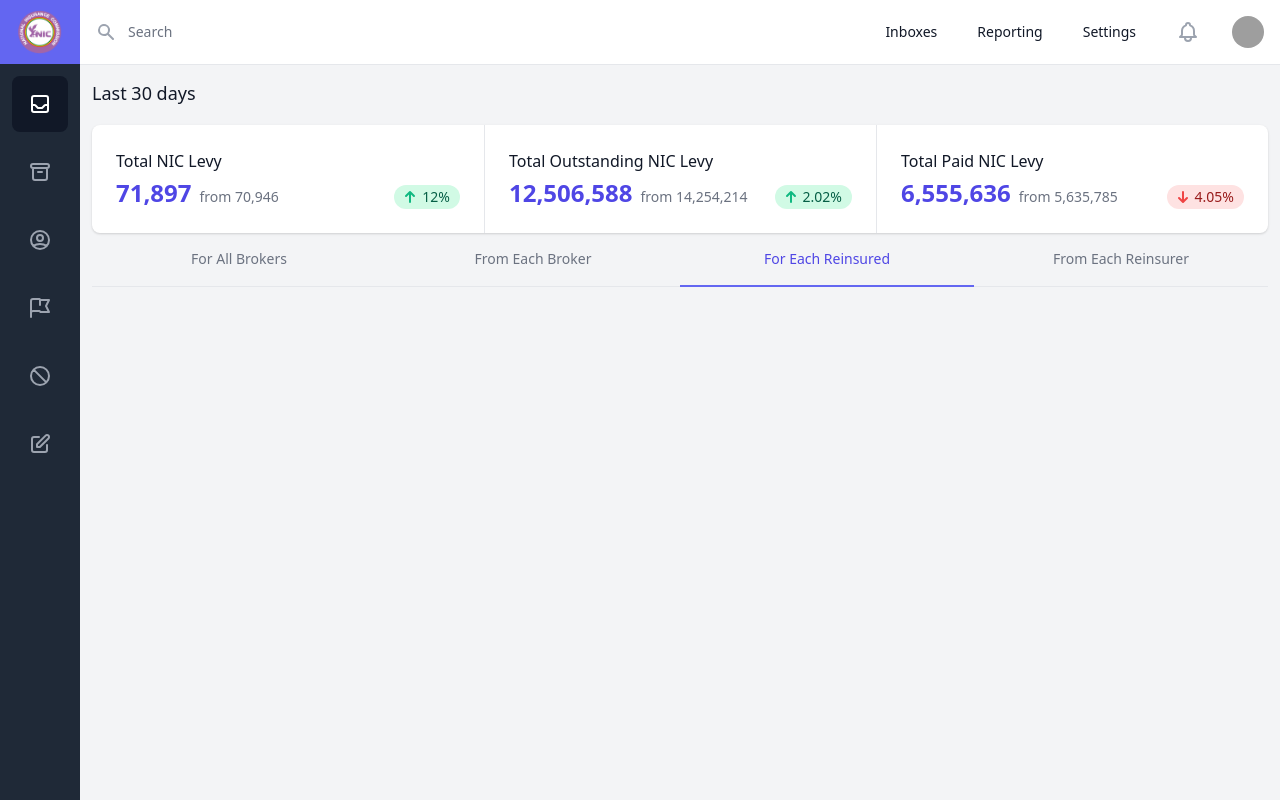
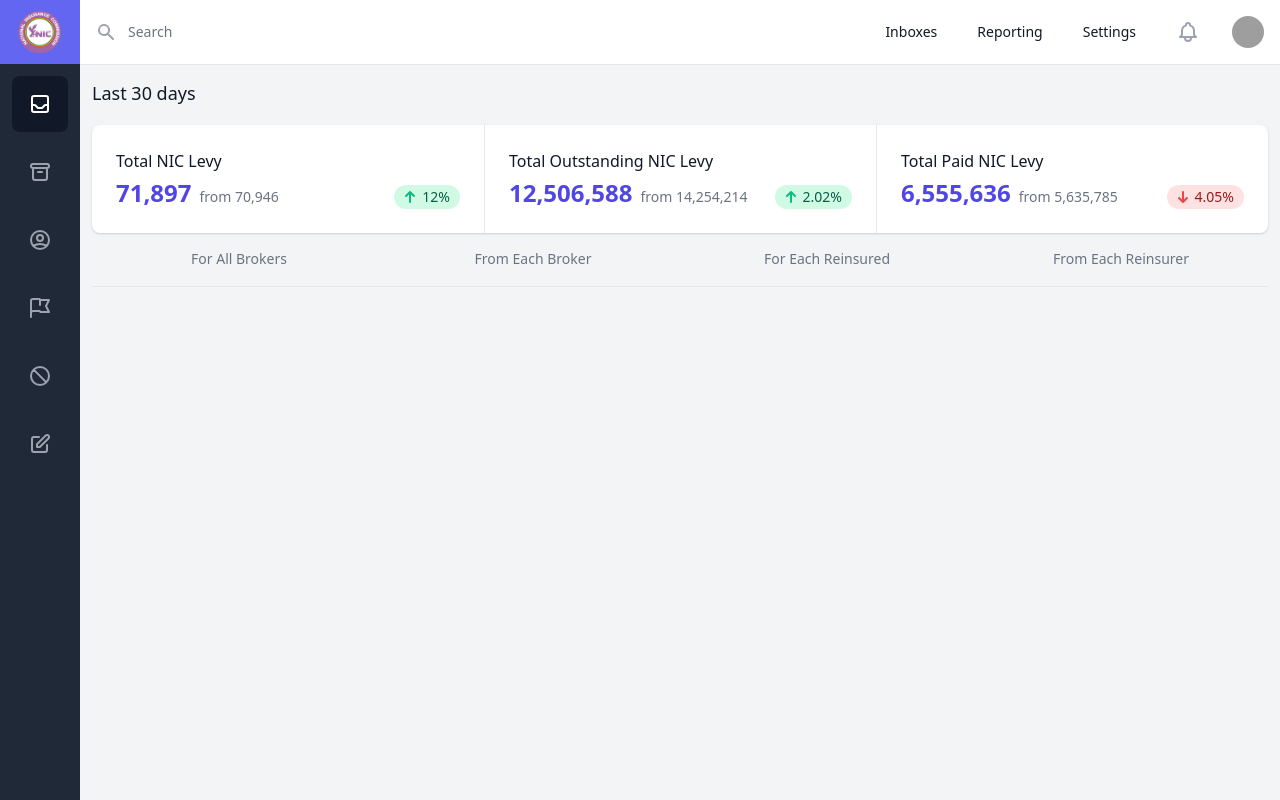
Before and after one commit to Khoby-790/template-nic, a React (Create React App) app: page /nic in a window 1280 px wide. Built offline with nearby package versions, Linux system fonts and the light colour scheme; grey boxes are pictures that could not be loaded.

Commit message:
--- Auto-Git Commit ---

```diff
--- a/src/pages/NicStatsExpansion/NicStatsExpansion.tsx
+++ b/src/pages/NicStatsExpansion/NicStatsExpansion.tsx
@@ -5,6 +5,10 @@ import ForEachReinsurerTab from './tabs/ForEachReinsurerTab'
 interface Props {
 
 }
+
+
+const inActive = "border-transparent text-gray-500 hover:text-gray-700 hover:border-gray-300 w-1/4 py-4 px-1 text-center border-b-2 font-medium text-sm";
+const active = "border-indigo-500 text-indigo-600 w-1/4 py-4 px-1 text-center border-b-2 font-medium text-sm";
 
 type Tabs = "for_each_reinsurer" | "for_each_broker" | "for_all_brokers" | "for_all_reinsurers"
 
@@ -107,14 +111,14 @@ const NicStatsExpansion = (props: Props) => {
                     <div className="hidden sm:block">
                         <div className="border-b border-gray-200">
                             <nav className="-mb-px flex" aria-label="Tabs">
-                                <a href="#" onClick={() => setTab("for_all_brokers")} className="border-transparent text-gray-500 hover:text-gray-700 hover:border-gray-300 w-1/4 py-4 px-1 text-center border-b-2 font-medium text-sm">
+                                <a href="#" onClick={() => setTab("for_all_brokers")} className={tab === "for_all_brokers" ? active : inActive}>
                                     For All Brokers
                                 </a>
                                 <a href="#" onClick={() => setTab("for_each_broker")} className="border-transparent text-gray-500 hover:text-gray-700 hover:border-gray-300 w-1/4 py-4 px-1 text-center border-b-2 font-medium text-sm">
                                     From Each Broker
                                 </a>
                                 {/* <!-- Current: "border-indigo-500 text-indigo-600", Default: "border-transparent text-gray-500 hover:text-gray-700 hover:border-gray-300" --> */}
-                                <a href="#" onClick={() => setTab("for_all_reinsurers")} className="border-indigo-500 text-indigo-600 w-1/4 py-4 px-1 text-center border-b-2 font-medium text-sm" aria-current="page">
+                                <a href="#" onClick={() => setTab("for_all_reinsurers")} className={tab === "for_all_reinsurers" ? active : inActive} aria-current="page">
                                     For Each Reinsured
                                 </a>
                                 <a href="#" onClick={() => setTab("for_each_reinsurer")} className="border-transparent text-gray-500 hover:text-gray-700 hover:border-gray-300 w-1/4 py-4 px-1 text-center border-b-2 font-medium text-sm">
```
